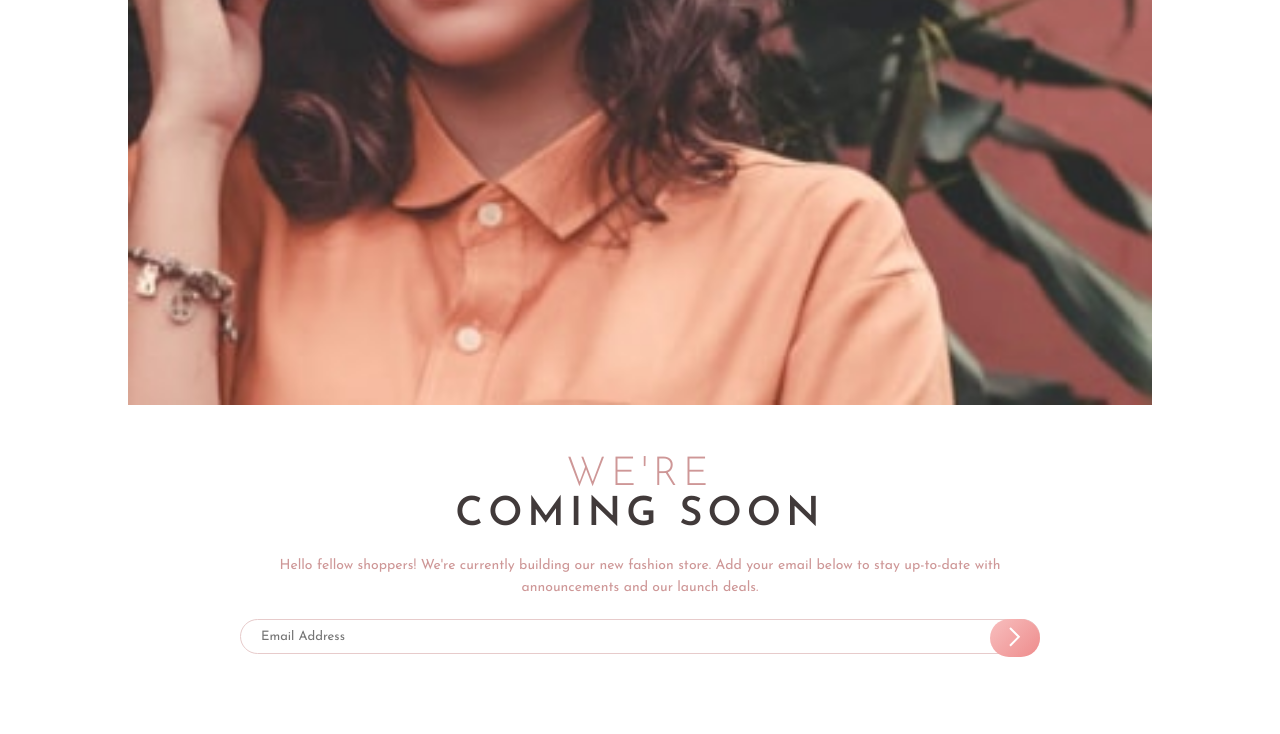
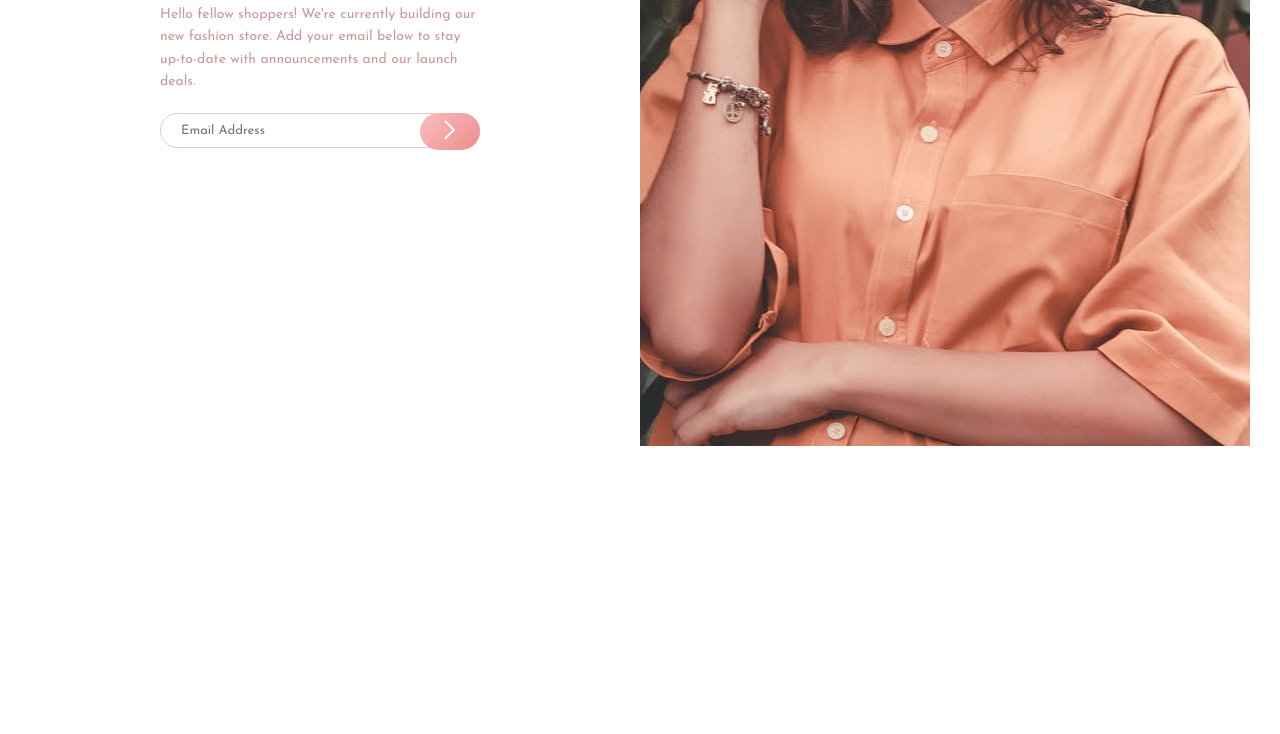
Before and after one commit to k1d12r04/base-apparel-coming-soon-master, a plain HTML site: page index.html in a window 1280 px wide. Shown: the part 354-1088 px from the top of the page. After the commit the page ends 800 px from the top, so only its background shows below. Drawn offline with Linux system fonts and the light colour scheme.

Commit message:
Done desktop and tablet versions

```diff
--- a/index.html
+++ b/index.html
@@ -16,8 +16,8 @@
   </head>
   <body>
     <section class="info">
-      <div class="container">
-        <header class="info__header">
+      <header class="info__header">
+        <div class="container">
           <svg
             class="info__header__logo"
             xmlns="http://www.w3.org/2000/svg"
@@ -43,27 +43,39 @@
               />
             </g>
           </svg>
-        </header>
-      </div>
-      <img src="./images/hero-mobile.jpg" alt="" class="info__img" />
-      <div class="container">
-        <main class="info__main">
+        </div>
+      </header>
+      <img src="./images/hero-mobile.jpg" alt="" class="info__img--mobile" />
+      <main class="info__main">
+        <div class="container">
           <h2 class="info__main__title">
             We're <span class="bold">coming soon</span>
           </h2>
           <p class="info__main__para">
-            Hello fellow shoppers! We're currently building our new fashion store.
-            Add your email below to stay up-to-date with announcements and our
-            launch deals.
+            Hello fellow shoppers! We're currently building our new fashion
+            store. Add your email below to stay up-to-date with announcements
+            and our launch deals.
           </p>
           <form class="info__main__form">
-            <input class="info__main__form__input" type="email" placeholder="Email Address">
+            <input
+              class="info__main__form__input"
+              type="email"
+              placeholder="Email Address"
+            />
             <button class="info__main__form__btn">
-              <svg xmlns="http://www.w3.org/2000/svg" width="12" height="20"><path fill="none" stroke="#FFF" stroke-width="2" d="M1 1l8.836 8.836L1 18.671"/></svg>
+              <svg xmlns="http://www.w3.org/2000/svg" width="12" height="20">
+                <path
+                  fill="none"
+                  stroke="#FFF"
+                  stroke-width="2"
+                  d="M1 1l8.836 8.836L1 18.671"
+                />
+              </svg>
             </button>
           </form>
-        </main>
-      </div>
+        </div>
+      </main>
+      <img src="./images/hero-desktop.jpg" alt="" class="info__img--desktop" />
     </section>
   </body>
 </html>
--- a/style.css
+++ b/style.css
@@ -52,20 +52,31 @@ body{
   margin-inline: auto;
 }
 
+.info{
+  display: grid;
+}
+
 .info__header{
   padding-top: 2rem;
   padding-bottom: 2rem;
 }
 
-.info__img{
+.info__img--mobile{
   display: block;
   margin-bottom: 5rem;
   width: 100%;
 }
 
+.info__img--desktop{
+  display: none;
+}
+
+.info__main{
+  text-align: center;
+}
+
 .info__main__title{
   font-size: 4rem;
-  text-align: center;
   text-transform: uppercase;
   font-weight: var(--fw-light);
   color: var(--clr-unsaturated-red);
@@ -85,7 +96,6 @@ body{
   color: var(--clr-unsaturated-red);
   line-height: 1.6;
   margin-bottom: 2rem;
-  text-align: center;
 }
 
 .info__main__form{
@@ -120,9 +130,43 @@ body{
 
 /* media queries */
 
-@media (min-width: 600px){
-  .info__img{
-    width: 80%;
+@media (min-width: 37.5em){
+  .info__img--mobile{
+    width: 50%;
     margin-inline: auto;
   }
+  .container{
+    width: 50%;
+  }
+  .info__main__form__btn{
+    width: 6rem;
+  }
 }
+
+@media (min-width: 62.5em){
+
+  .info{
+    grid-template-columns: 1fr 1fr;
+  }
+
+  .info__img--mobile{
+    display: none;
+  }
+
+  .info__img--desktop{
+    display: block;
+    grid-column:  2 / 3;
+    grid-row: 1 / 2;
+  }
+
+  .info__header,
+  .info__main{
+    grid-row: 1 / 2;
+    grid-column: 1 / 2;
+  }
+  .info__main{
+    align-self: center;
+    text-align: left;
+  }
+
+}
```
